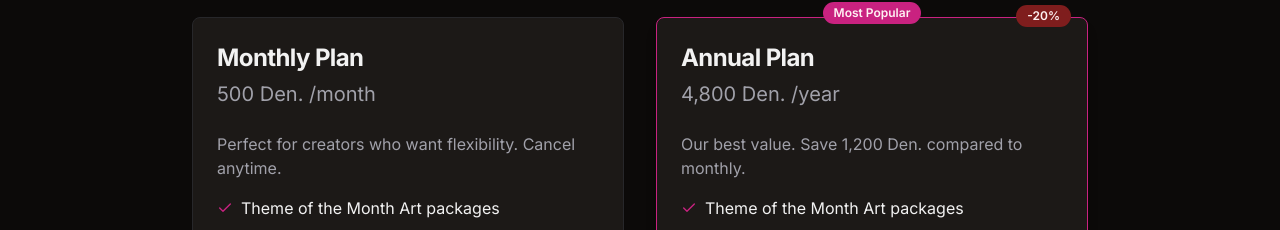
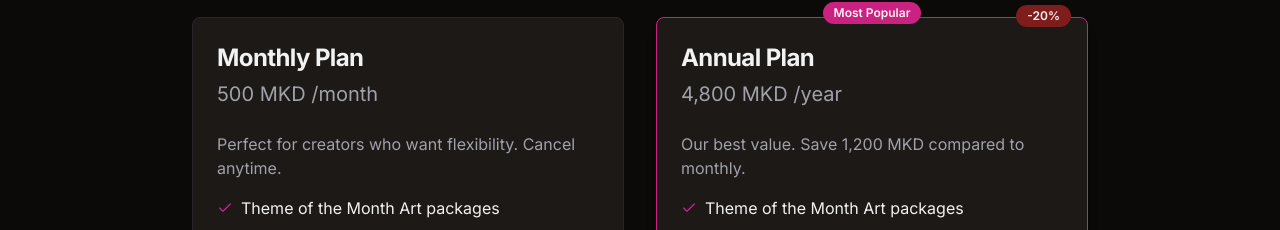
Before and after one commit to GalacticOmnivoreElder/gowebsite, a Next.js app: page /pricing in a window 1280 px wide. Shown: the part 352-582 px from the top of the page. Built offline with nearby package versions, Linux system fonts and the light colour scheme; no server answers.

Commit message:
Fix /pricing Den. -> MKD

```diff
--- a/src/app/pricing/page.js
+++ b/src/app/pricing/page.js
@@ -139,7 +139,7 @@ const PricingPage = observer(() => {
         <div className="grid grid-cols-1 md:grid-cols-2 lg:grid-cols-2 gap-8 max-w-4xl mx-auto">
           <PricingTier
             title="Monthly Plan"
-            price="500 Den. /month"
+            price="500 MKD /month"
             description="Perfect for creators who want flexibility. Cancel anytime."
             benefits={tier1Benefits}
             ctaText="Subscribe Monthly"
@@ -148,8 +148,8 @@ const PricingPage = observer(() => {
 
           <PricingTier
             title="Annual Plan"
-            price="4,800 Den. /year"
-            description="Our best value. Save 1,200 Den. compared to monthly."
+            price="4,800 MKD /year"
+            description="Our best value. Save 1,200 MKD compared to monthly."
             benefits={tier1Benefits}
             ctaText="Subscribe Yearly"
             ctaAction={() => handleSubscribe("annual")}
```
